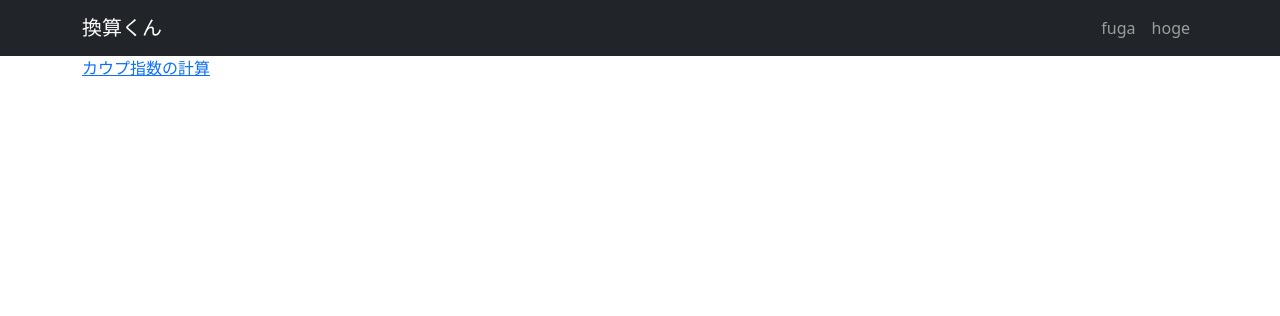
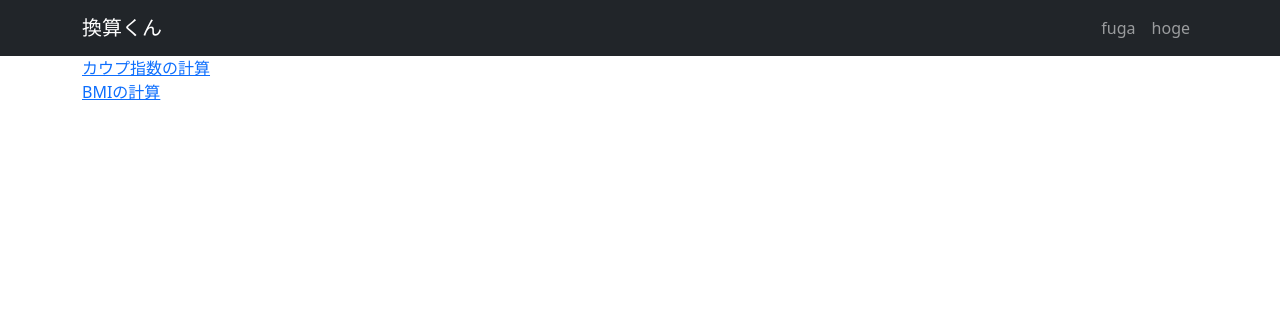
Before and after one commit to AtsushiArai/WebApps, a Django app: page / in a window 1280 px wide. Shown: the top 316 px of the page. Run offline with Django 3.2, Linux system fonts and the light colour scheme; some libraries are stand-ins or nearby versions.

Commit message:
index.html minor fixes.

```diff
--- a/top_page/templates/top_page/index.html
+++ b/top_page/templates/top_page/index.html
@@ -3,6 +3,8 @@
 {% block main %}
 
 <a href="{% url 'kaup' %}">カウプ指数の計算</a>
+<br>
+<a href="{% url 'bmi' %}">BMIの計算</a>
 
 
 
```
